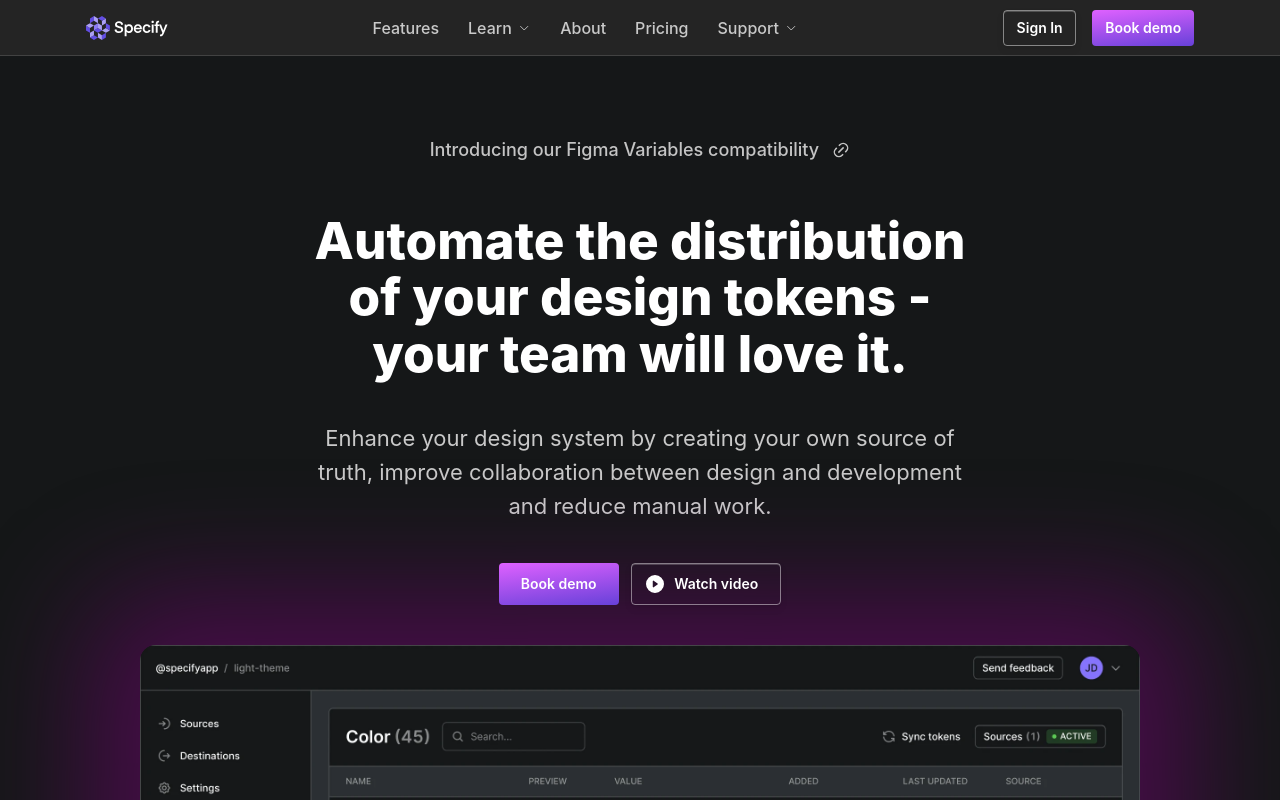
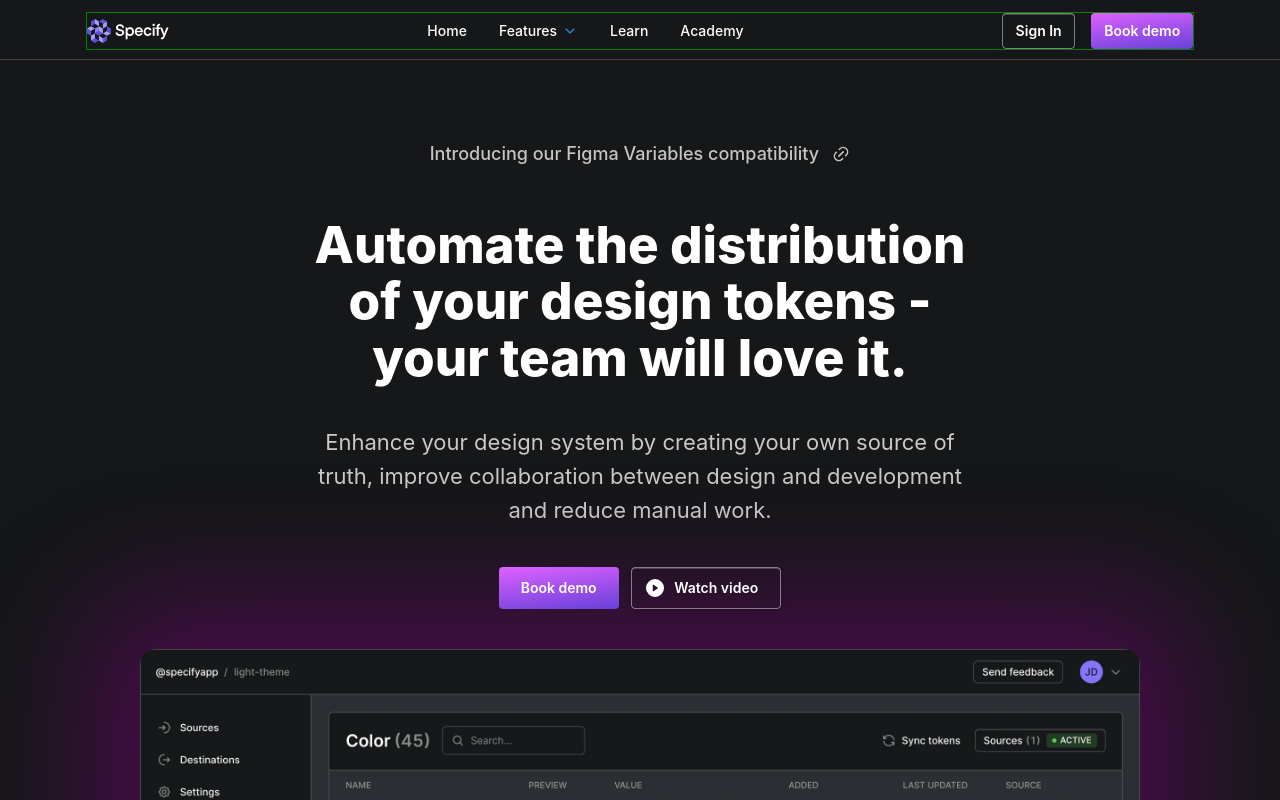
Before and after one commit to abh1sh3kk/landing-page, a React (Vite) app: page / in a window 1280 px wide. Shown: the top 800 px of the page. Built offline with nearby package versions, Linux system fonts and the light colour scheme.

Commit message:
make navbar responsive and add a drawer for mobile

```diff
--- a/src/App.css
+++ b/src/App.css
@@ -163,3 +163,7 @@
 .border {
   border: 1px solid green;
 }
+
+.inherit-font {
+  font-size: inherit;
+}
--- a/src/App.jsx
+++ b/src/App.jsx
@@ -4,19 +4,17 @@
   Button,
   Flex,
   Text,
-  UnstyledButton,
   Title,
   Stack,
   Center,
 } from "@mantine/core";
-import classes from "./styles/MobileNavbar.module.css";
-import HeaderMenu from "./HeaderMenu";
 import HeroSection from "./Components/HeroSection";
 import VideoFrame from "./Components/VideoFrame";
 import CaseStudies from "./Components/CaseStudies";
 import DesignTokens from "./Components/DesignTokens";
 import Actions from "./Components/Actions";
 import Footer from "./Components/Footer";
+import Navbar from "./Navbar";
 
 function App() {
   const [opened, { toggle }] = useDisclosure();
@@ -32,14 +30,16 @@
       }}
       padding="md"
     >
-      <HeaderMenu />
+      <Navbar />
 
-      <AppShell.Navbar py="md" px={4}>
+      {/* <HeaderMenu /> */}
+
+      {/* <AppShell.Navbar py="md" px={4}>
         <UnstyledButton className={classes.control}>Home</UnstyledButton>
         <UnstyledButton className={classes.control}>Blog</UnstyledButton>
         <UnstyledButton className={classes.control}>Contacts</UnstyledButton>
         <UnstyledButton className={classes.control}>Support</UnstyledButton>
-      </AppShell.Navbar>
+      </AppShell.Navbar> */}
 
       <AppShell.Main p={{ base: "xl", sm: "5rem" }} className="main">
         <HeroSection />
--- a/src/HeaderMenu.jsx
+++ b/src/HeaderMenu.jsx
@@ -4,7 +4,6 @@
   Center,
   Burger,
   Container,
-  Image,
   Button,
 } from "@mantine/core";
 import { useDisclosure } from "@mantine/hooks";
--- /dev/null
+++ b/src/Navbar.jsx
@@ -0,0 +1,267 @@
+import {
+  HoverCard,
+  Group,
+  Button,
+  UnstyledButton,
+  Text,
+  SimpleGrid,
+  ThemeIcon,
+  Anchor,
+  Divider,
+  Center,
+  Box,
+  Burger,
+  Drawer,
+  Collapse,
+  Container,
+  ScrollArea,
+  rem,
+  useMantineTheme,
+} from "@mantine/core";
+import { useDisclosure } from "@mantine/hooks";
+import {
+  IconNotification,
+  IconCode,
+  IconBook,
+  IconChartPie3,
+  IconFingerprint,
+  IconCoin,
+  IconChevronDown,
+} from "@tabler/icons-react";
+import classes from "./styles/HeaderMegaMenu.module.css";
+import Logo from "./assets/logo.svg";
+
+const mockdata = [
+  {
+    icon: IconCode,
+    title: "Open source",
+    description: "This Pokémon’s cry is very loud and distracting",
+  },
+  {
+    icon: IconCoin,
+    title: "Free for everyone",
+    description: "The fluid of Smeargle’s tail secretions changes",
+  },
+  {
+    icon: IconBook,
+    title: "Documentation",
+    description: "Yanma is capable of seeing 360 degrees without",
+  },
+  {
+    icon: IconFingerprint,
+    title: "Security",
+    description: "The shell’s rounded shape and the grooves on its.",
+  },
+  {
+    icon: IconChartPie3,
+    title: "Analytics",
+    description: "This Pokémon uses its flying ability to quickly chase",
+  },
+  {
+    icon: IconNotification,
+    title: "Notifications",
+    description: "Combusken battles with the intensely hot flames it spews",
+  },
+];
+
+export default function Navbar() {
+  const [drawerOpened, { toggle: toggleDrawer, close: closeDrawer }] =
+    useDisclosure(false);
+  const [linksOpened, { toggle: toggleLinks }] = useDisclosure(false);
+  const theme = useMantineTheme();
+
+  const links = mockdata.map((item) => (
+    <UnstyledButton className={` ${classes.subLink}`} ml={18} my={8} key={item.title}>
+      <Group wrap="nowrap" align="flex-start">
+        <ThemeIcon size={34} variant="default" radius="md">
+          <item.icon
+            style={{ width: rem(22), height: rem(22) }}
+            color={theme.colors.blue[6]}
+          />
+        </ThemeIcon>
+        <div>
+          <Text size="md" fw={500}>
+            {item.title}
+          </Text>
+          <Text size="md" c="dimmed">
+            {item.description}
+          </Text>
+        </div>
+      </Group>
+    </UnstyledButton>
+  ));
+
+  return (
+    <Box>
+      <header
+        className={`${classes.header} `}
+        // style={{
+        //   fontSize: "1rem",
+        //   position: "sticky",
+        //   top: 0,
+        //   zIndex: 4,
+        // }}
+      >
+        <Container size="lg" pt={12}>
+          <Group justify="space-between" className="border" h="100%">
+            <img src={Logo} height={24} />
+
+            <Group h="100%" gap={0} visibleFrom="sm">
+              <a href="#" className={`inherit-font ${classes.link}`}>
+                Home
+              </a>
+              <HoverCard
+                width={600}
+                position="bottom"
+                radius="md"
+                shadow="md"
+                withinPortal
+              >
+                <HoverCard.Target>
+                  <a href="#" className={`inherit-font ${classes.link}`}>
+                    <Center inline>
+                      <Box component="span" mr={5}>
+                        Features
+                      </Box>
+                      <IconChevronDown
+                        style={{ width: rem(16), height: rem(16) }}
+                        color={theme.colors.blue[6]}
+                      />
+                    </Center>
+                  </a>
+                </HoverCard.Target>
+
+                <HoverCard.Dropdown style={{ overflow: "hidden" }}>
+                  <Group justify="space-between" px="md">
+                    <Text fw={500}>Features</Text>
+                    <Anchor href="#" fz="xs">
+                      View all
+                    </Anchor>
+                  </Group>
+
+                  <Divider my="sm" />
+
+                  <SimpleGrid cols={2} spacing={0}>
+                    {links}
+                  </SimpleGrid>
+
+                  <div className={classes.dropdownFooter}>
+                    <Group justify="space-between">
+                      <div>
+                        <Text fw={500} fz="sm">
+                          Get started
+                        </Text>
+                        <Text size="xs" c="dimmed">
+                          Their food sources have decreased, and their numbers
+                        </Text>
+                      </div>
+                      <Button variant="default">Get started</Button>
+                    </Group>
+                  </div>
+                </HoverCard.Dropdown>
+              </HoverCard>
+              <a href="#" className={`inherit-font ${classes.link}`}>
+                Learn
+              </a>
+              <a href="#" className={`inherit-font ${classes.link}`}>
+                Academy
+              </a>
+            </Group>
+
+            <Group visibleFrom="sm">
+              <Button
+                fz={14}
+                style={{ paddingInline: "0.8rem", height: "36px" }}
+                size="md"
+                className="secondary-btn"
+              >
+                Sign In
+              </Button>
+              <Button
+                variant="gradient"
+                gradient={{
+                  from: "rgba(223, 97, 255, 1)",
+                  to: "violet",
+                  deg: 173,
+                }}
+                fz={14}
+                style={{ paddingInline: "0.8rem" }}
+              >
+                Book demo
+              </Button>
+            </Group>
+
+            <Burger
+              opened={drawerOpened}
+              onClick={toggleDrawer}
+              hiddenFrom="sm"
+            />
+          </Group>
+        </Container>
+      </header>
+
+      <Drawer
+        opened={drawerOpened}
+        onClose={closeDrawer}
+        size="100%"
+        title={<img src={Logo} height={rem(6)} alt="Specify" />}
+        hiddenFrom="sm"
+        zIndex={50}
+      >
+        <ScrollArea h={`calc(100vh - ${rem(80)})`} mx="-sm">
+          <Divider mb="sm" />
+
+          <a href="#" className={`inherit-font ${classes.link}`}>
+            Home
+          </a>
+
+          <UnstyledButton className={classes.link} onClick={toggleLinks}>
+            <Center inline>
+              <Box component="span" className="inherit-font" ml={8}>
+                Features
+              </Box>
+              <IconChevronDown
+                style={{ width: rem(16), height: rem(16), marginLeft: rem(8) }}
+                color={theme.colors.blue[6]}
+              />
+            </Center>
+          </UnstyledButton>
+
+          <Collapse in={linksOpened}>{links}</Collapse>
+
+          <a href="#" className={`${classes.link} inherit-font`}>
+            Learn
+          </a>
+          <a href="#" className={`inherit-font ${classes.link}`}>
+            Academy
+          </a>
+
+          <Divider my="sm" />
+
+          <Group justify="center" grow pb="xl" px="md">
+            <Button
+              fz={14}
+              style={{ paddingInline: "0.8rem", height: "36px" }}
+              size="md"
+              className="secondary-btn"
+            >
+              Sign In
+            </Button>
+            <Button
+              variant="gradient"
+              gradient={{
+                from: "rgba(223, 97, 255, 1)",
+                to: "violet",
+                deg: 173,
+              }}
+              fz={14}
+              style={{ paddingInline: "0.8rem" }}
+            >
+              Book demo
+            </Button>
+          </Group>
+        </ScrollArea>
+      </Drawer>
+    </Box>
+  );
+}
--- /dev/null
+++ b/src/styles/HeaderMegaMenu.module.css
@@ -0,0 +1,57 @@
+.header {
+  height: rem(60px);
+  padding-left: var(--mantine-spacing-md);
+  padding-right: var(--mantine-spacing-md);
+  border-bottom: rem(1px) solid
+    light-dark(var(--mantine-color-gray-3), var(--mantine-color-dark-4));
+}
+
+.link {
+  display: flex;
+  align-items: center;
+  height: 100%;
+  padding-left: var(--mantine-spacing-md);
+  padding-right: var(--mantine-spacing-md);
+  text-decoration: none;
+  color: light-dark(var(--mantine-color-black), var(--mantine-color-white));
+  font-weight: 500;
+  font-size: var(--mantine-font-size-sm);
+
+  @media (max-width: $mantine-breakpoint-sm) {
+    height: rem(42px);
+    width: 100%;
+  }
+
+  @mixin hover {
+    background-color: light-dark(
+      var(--mantine-color-gray-0),
+      var(--mantine-color-dark-6)
+    );
+  }
+}
+
+.subLink {
+  width: 100%;
+  padding: var(--mantine-spacing-xs) var(--mantine-spacing-md);
+  border-radius: var(--mantine-radius-md);
+
+  @mixin hover {
+    background-color: light-dark(
+      var(--mantine-color-gray-0),
+      var(--mantine-color-dark-7)
+    );
+  }
+}
+
+.dropdownFooter {
+  background-color: light-dark(
+    var(--mantine-color-gray-0),
+    var(--mantine-color-dark-7)
+  );
+  margin: calc(var(--mantine-spacing-md) * -1);
+  margin-top: var(--mantine-spacing-sm);
+  padding: var(--mantine-spacing-md) calc(var(--mantine-spacing-md) * 2);
+  padding-bottom: var(--mantine-spacing-xl);
+  border-top: rem(1px) solid
+    light-dark(var(--mantine-color-gray-1), var(--mantine-color-dark-5));
+}
```
